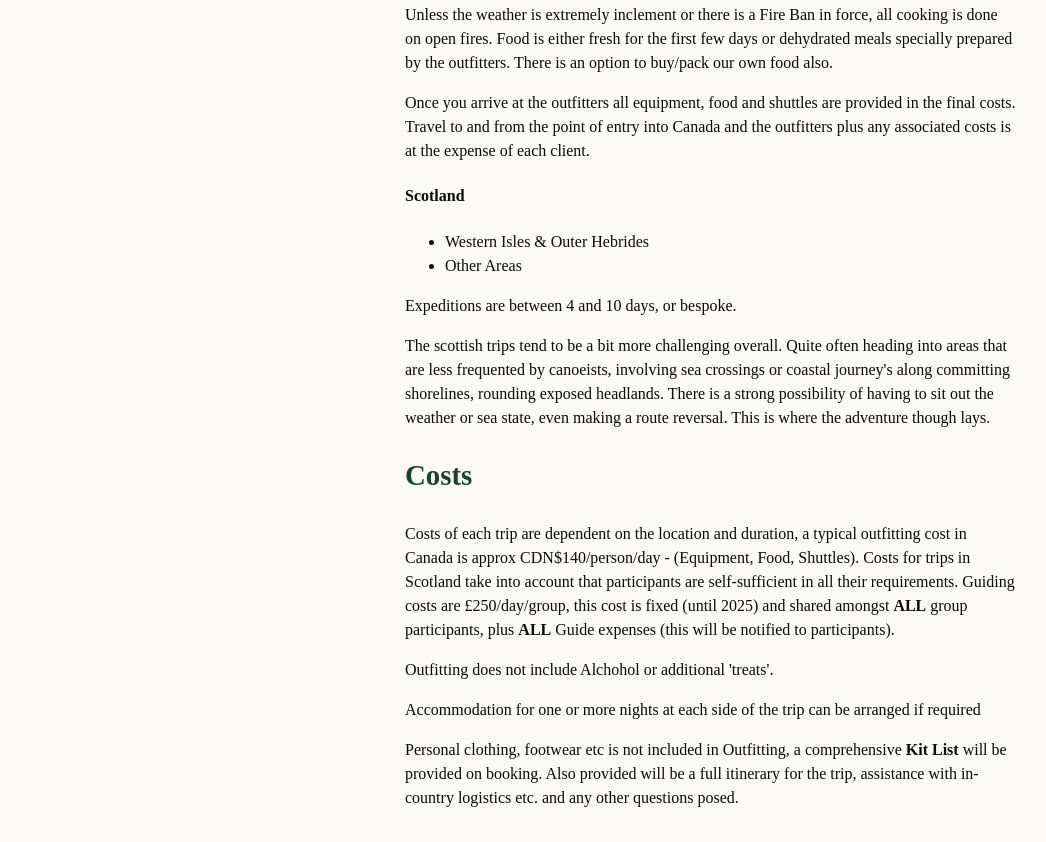
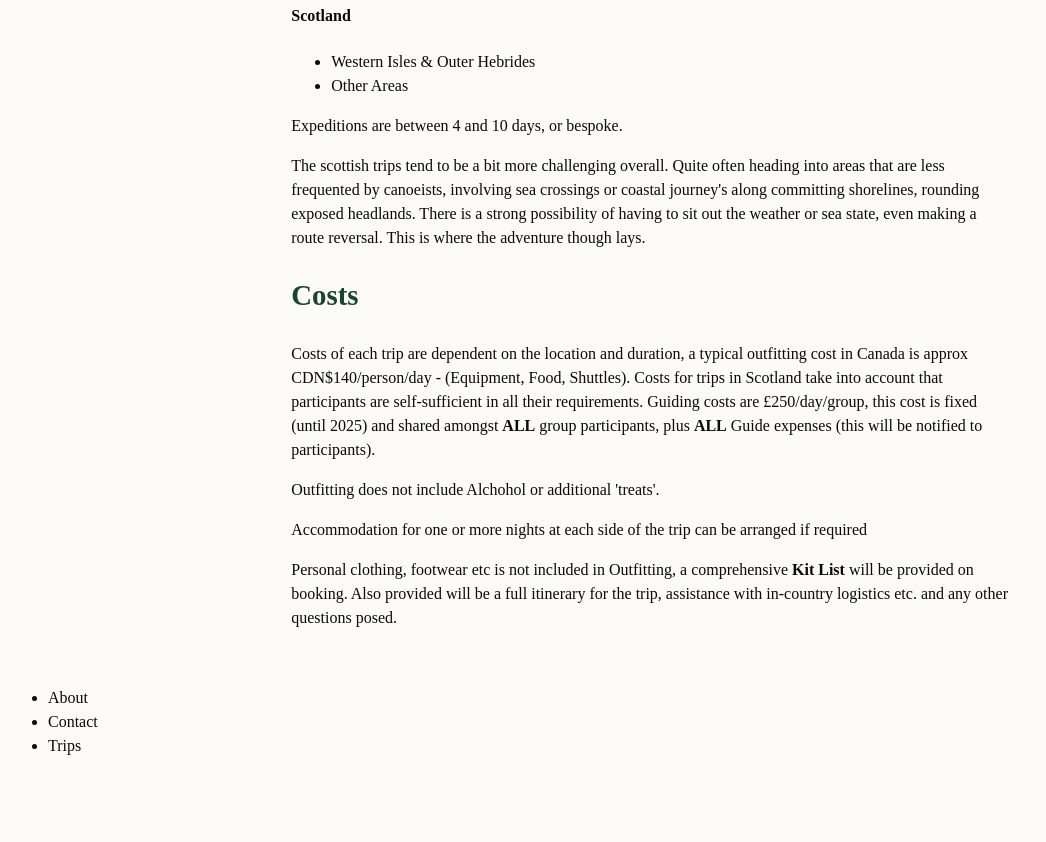
Before and after one commit to Analoguelife/wildernesscanoe, a plain HTML site: page index.html in a window 1280 px wide. Shown: the part 2293-3135 px from the top of the page, without its empty margins (128-1174 px from the left). After the commit the page ends 3075 px from the top, so only its background shows below. Drawn offline with Linux system fonts and the light colour scheme.

Commit message:
grid css

```diff
--- a/css/global.css
+++ b/css/global.css
@@ -59,7 +59,6 @@ textarea {
 
 @media (min-width: 45em) {
   .container {
-    grid-template-columns: 1fr, 3fr, 1fr;
     grid-template-areas:
       "title . nav"
       ". main nav";
@@ -73,7 +72,7 @@ textarea {
 }
 
 .nav {
-  grid-row: 1;
+  grid-row: 2;
   grid-column: 1;
 }
 .main,
```
